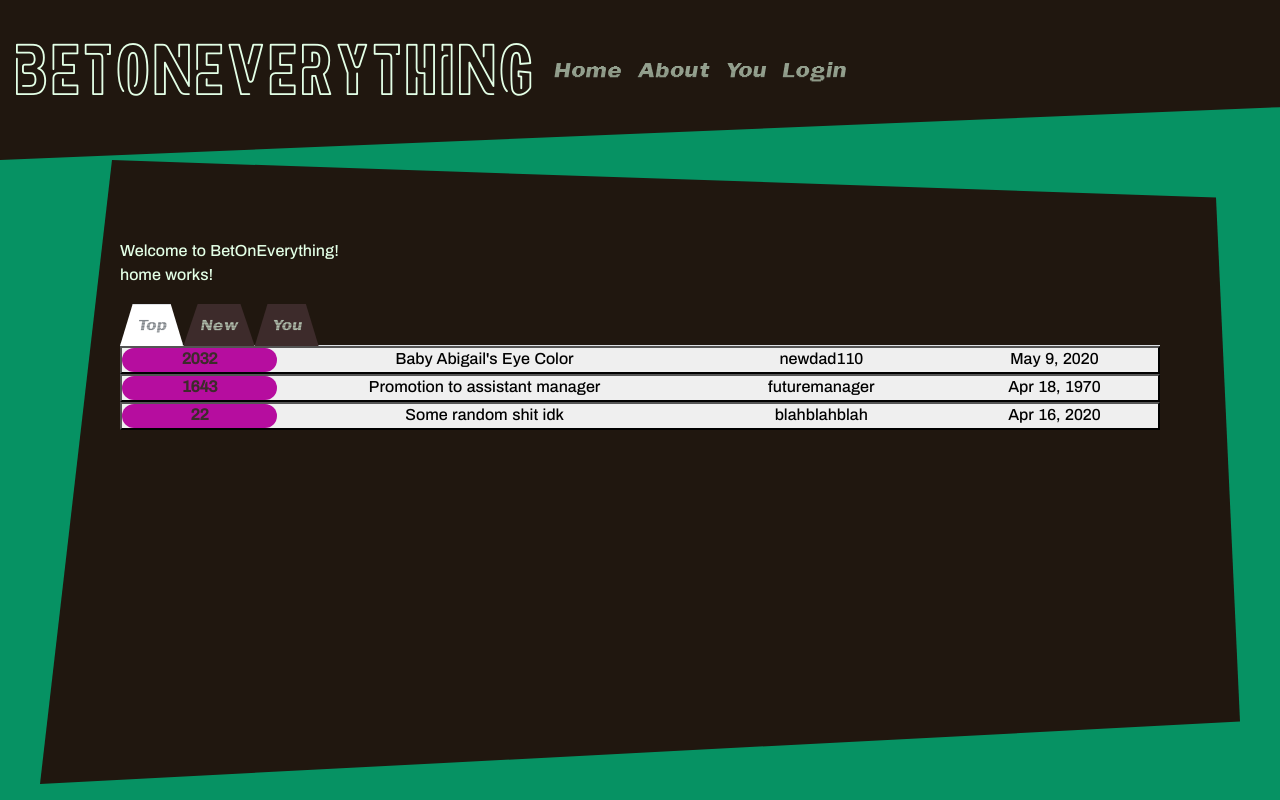
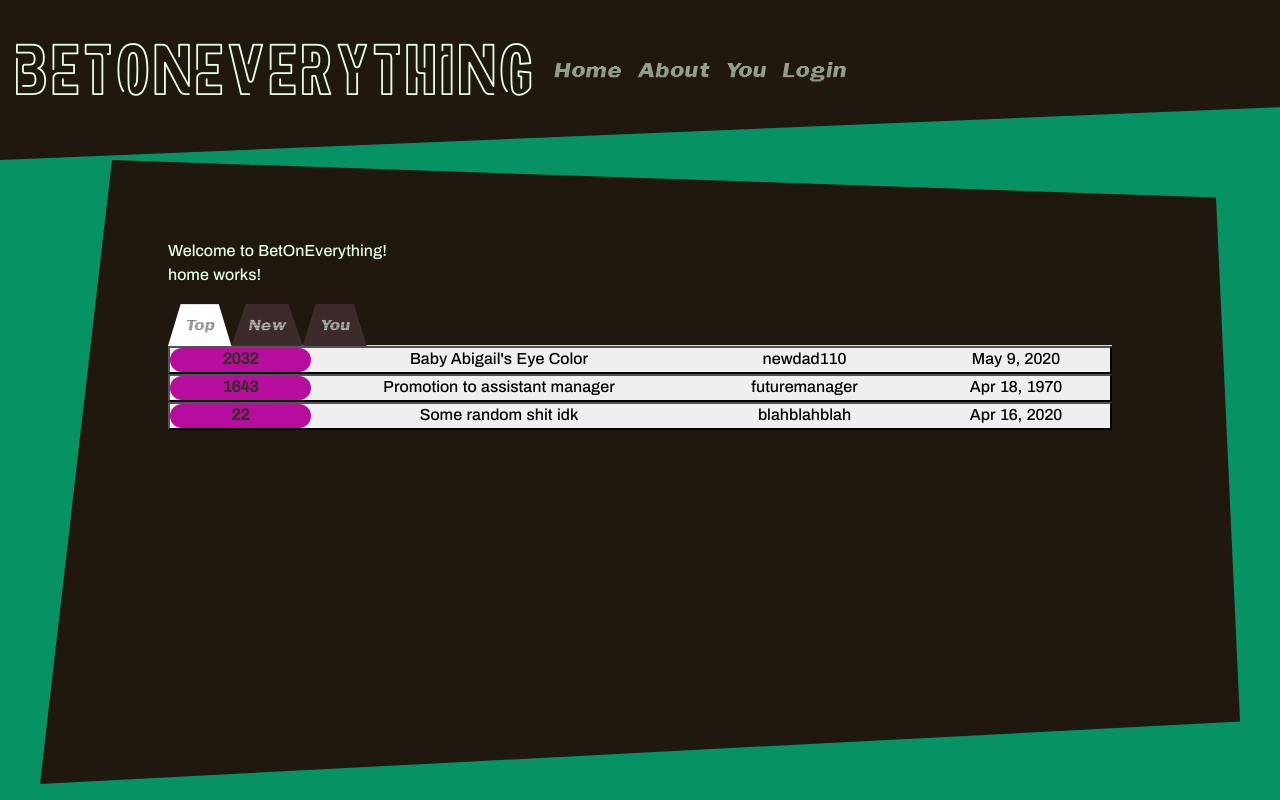
Before and after one commit to dtolaoye/Frontend, an Angular app in the folder Project3/: page /home in a window 1280 px wide. Built offline with nearby package versions, Linux system fonts and the light colour scheme.

Commit message:
more padding

```diff
--- a/Project3/src/app/login/login.component.html
+++ b/Project3/src/app/login/login.component.html
@@ -1,5 +1,5 @@
 
-<div class="tab-pane wrapper" id="home" role="tabpanel" aria-labelledby="home-tab">
+<div class="tab-pane" id="home" role="tabpanel" aria-labelledby="home-tab">
     <span id="die"><img src="assets/perspective-dice-six-faces-six.png" alt="">    </span>
     <div id="welcome">
         <h2 class="glitch" data-text="Welcome back...">Welcome back...</h2>
@@ -16,6 +16,5 @@
             <div>No account? <a routerLink="/join">Sign up here!</a></div>
             <input type="submit" class="btnRegister" value="Login"/>
         </div>
-
     </div>
 </div>
--- a/Project3/src/app/login/login.component.scss
+++ b/Project3/src/app/login/login.component.scss
@@ -61,7 +61,6 @@ div #welcome{
     padding: 10%;
     margin-top: 10%;
 }
-
 .btnRegister{
     float: left;
     margin-top: 10%;
--- a/Project3/src/app/page/page.component.html
+++ b/Project3/src/app/page/page.component.html
@@ -1,3 +1,5 @@
 <div class="container gutter bg-dark">
-    <ng-content></ng-content>
+    <div class="wrapper">
+        <ng-content></ng-content>
+    </div>
 </div>
--- a/Project3/src/app/page/page.component.scss
+++ b/Project3/src/app/page/page.component.scss
@@ -0,0 +1,3 @@
+.wrapper{
+    padding:0 3rem;
+}
```
Lines whose indentation alone changed are shown as unchanged.
